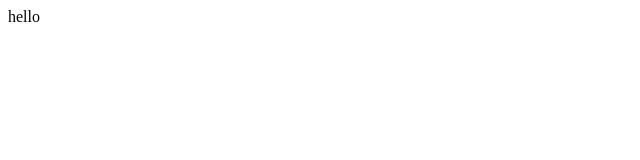
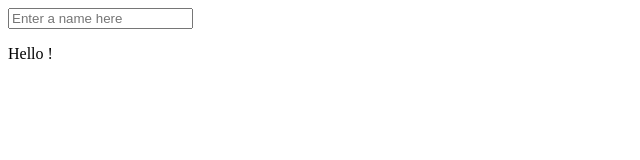
Before and after one commit to chibicode/jayhori.github.io, a plain HTML site: page index.html in a window 1280 px wide. Shown: the whole page, without its empty margins (0-640 px from the left). Drawn offline with nearby package versions, Linux system fonts and the light colour scheme.

Commit message:
Added an AngularJS name input field.

```diff
--- a/index.html
+++ b/index.html
@@ -1 +1,10 @@
-hello
+<!DOCTYPE html>
+<html ng-app>
+	<head>
+		<script src="https://ajax.googleapis.com/ajax/libs/angularjs/1.2.8/angular.min.js"></script>
+	</head>
+	<body>
+		<input type="text" ng-model="name" placeholder="Enter a name here">
+		<p>Hello {{name}}!</p>
+	</body>
+</html>
```
